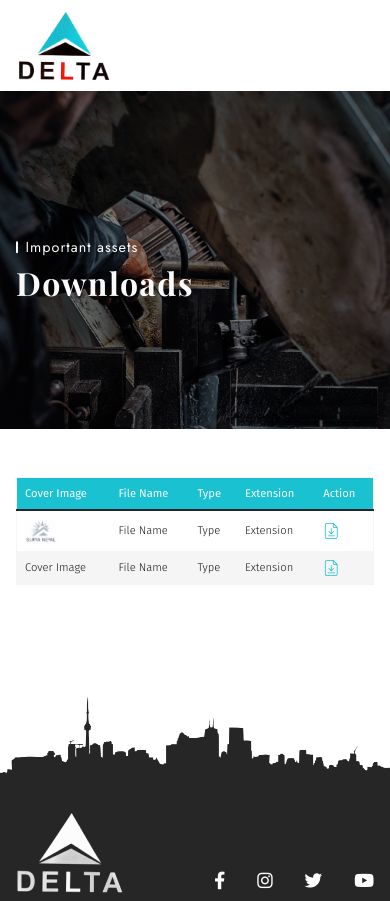
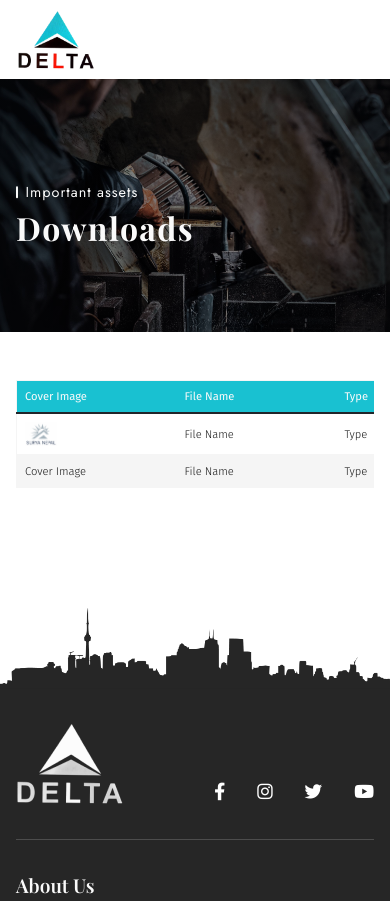
Before and after one commit to andro-jr/Delta, a website: page downloads.html in a window 390 px wide. Shown: the top 901 px of the page. Drawn offline with nearby package versions, Linux system fonts and the light colour scheme; a web font is replaced by a local one.

Commit message:
download section and header responsive changes

```diff
--- a/sass/layout/_header.scss
+++ b/sass/layout/_header.scss
@@ -1,6 +1,10 @@
 header {
     background: white;
     overflow: hidden;
+
+    @include respond(tab-land) {
+        box-shadow: 0 4px 10px rgba(0, 0, 0, 0.1);
+    }
 
     .header-container {
         display: flex;
@@ -14,6 +18,10 @@ header {
 
             img {
                 width: 12rem;
+
+                @include respond(tab-land) {
+                    width: 10rem;
+                }
             }
 
             &::after {
--- a/sass/layout/_hero.scss
+++ b/sass/layout/_hero.scss
@@ -53,6 +53,10 @@
     height: 40vh;
     position: relative;
 
+    @include respond(tab-port) {
+        height: 30vh;
+    }
+
     img {
         width: 100%;
         height: 100%;
--- a/sass/layout/_table.scss
+++ b/sass/layout/_table.scss
@@ -1,4 +1,6 @@
 .table-wrapper {
+    overflow-x: auto;
+
     .table {
         border: 1px solid $color-medium-white;
 
@@ -12,6 +14,8 @@
                 font-weight: 400;
                 line-height: 140%;
                 padding: 1rem;
+                min-width: 20rem;
+
             }
         }
 
@@ -31,6 +35,7 @@
                     line-height: 140%;
                     padding: 1rem;
                     vertical-align: middle;
+                    min-width: 20rem;
 
                     img {
                         width: 4rem;
--- a/sass/pages/_home.scss
+++ b/sass/pages/_home.scss
@@ -164,13 +164,15 @@
     display: flex;
     align-items: flex-end;
 
+    @include respond(phone) {
+        padding-inline: 2rem;
+    }
+
     .home-contact-box {
         max-width: 55rem;
         margin-inline: auto;
 
-        @include respond(phone) {
-            margin-inline: 2rem;
-        }
+
 
         background: rgba($color-primary, 0.8);
         padding: 3.2rem 4.8rem;
```
Also changed, not shown: css/style.css.
